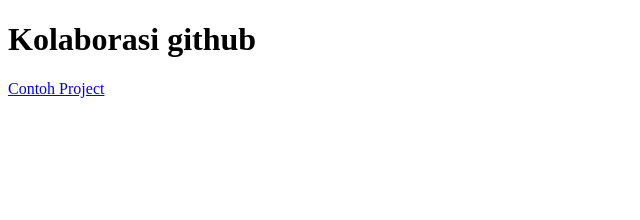
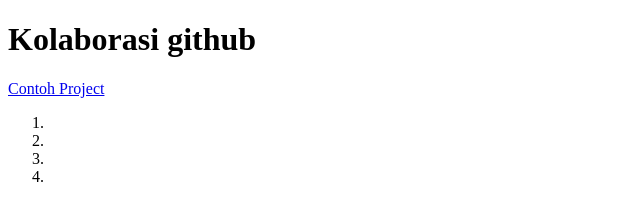
Before and after one commit to bustom1/tes-himatif, a plain HTML site: page index.html in a window 1280 px wide. Shown: the full height of the page, 0-640 px from the left. Drawn offline with Linux system fonts and the light colour scheme.

Commit message:
menambahkan list item kosong

```diff
--- a/index.html
+++ b/index.html
@@ -9,5 +9,12 @@
     <h1>Kolaborasi github</h1>
 
     <a href="https://demos.themeselection.com/materio-vuetify-nuxtjs-admin-template/demo-1/apps/ecommerce/order/list">Contoh Project</a>
+
+    <ol>
+        <li></li>
+        <li></li>
+        <li></li>
+        <li></li>
+    </ol>
 </body>
 </html>
```
